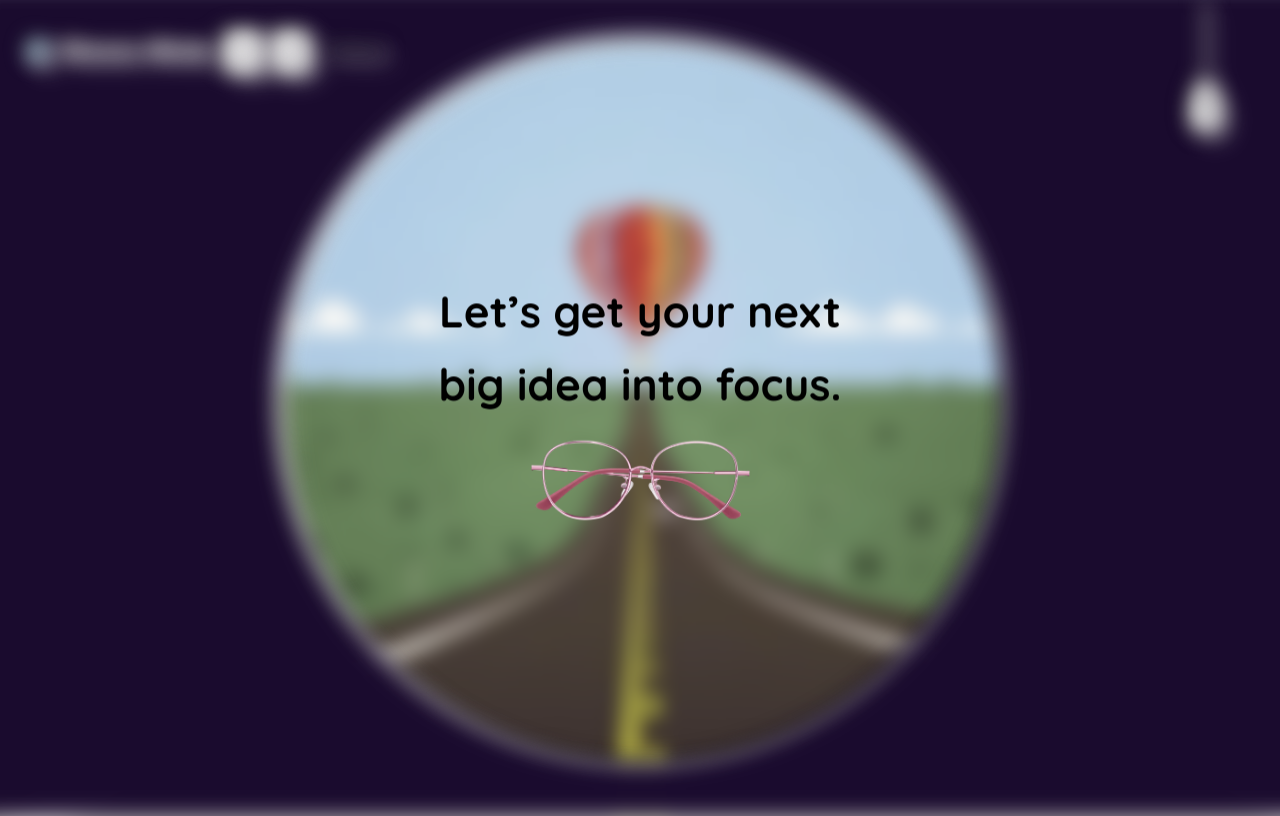
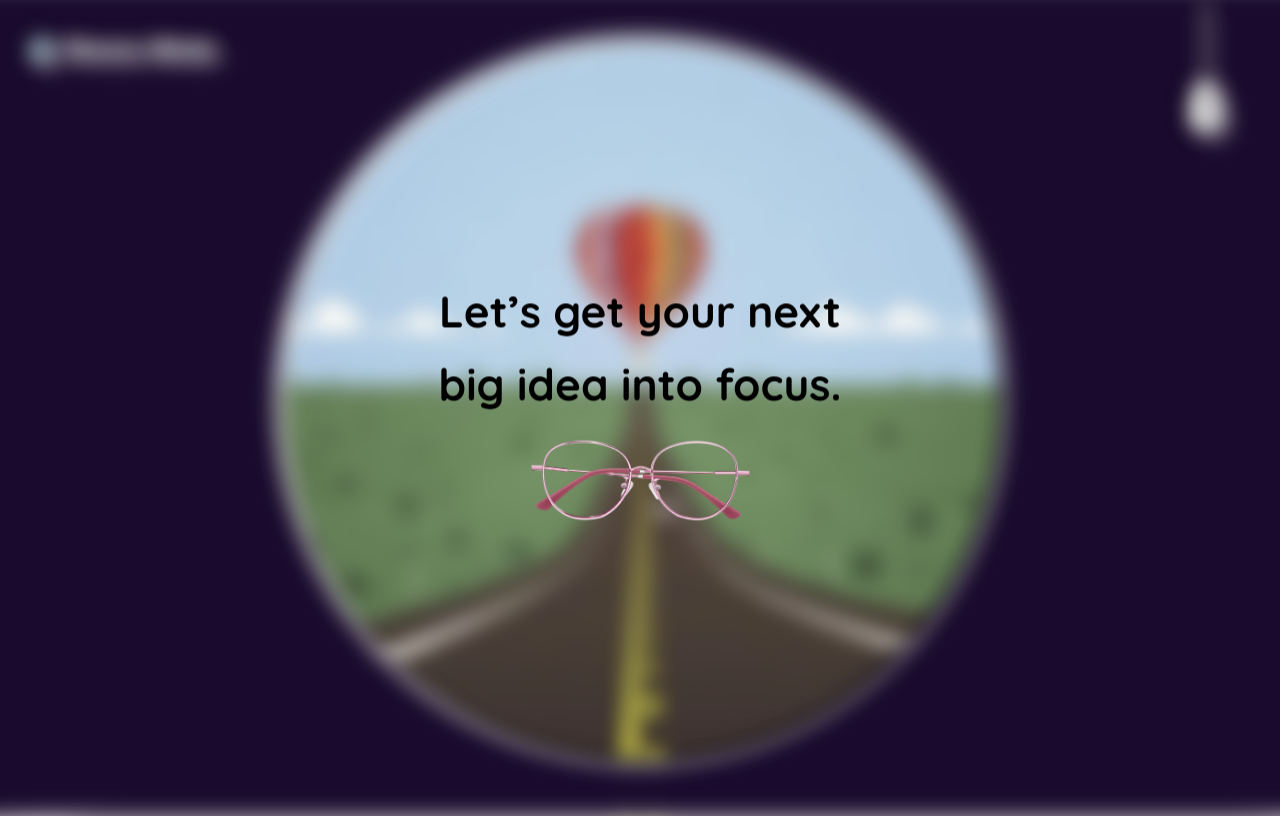
Before and after one commit to rmmindo/rheana-portfolio, a React (Vite) app in the folder apps/web/: page / in a window 1280 px wide. Shown: the top 816 px of the page. Built offline with nearby package versions, Linux system fonts and the light colour scheme.

Commit message:
chore: remove temporary font cycler arrows from brand logo

```diff
--- a/apps/web/src/App.jsx
+++ b/apps/web/src/App.jsx
@@ -1,38 +1,18 @@
-import { useState } from 'react';
 import './styles/main.scss';
 import VisionGate from './components/VisionGate.jsx';
 import ThemeCord from './components/ThemeCord.jsx';
 import Hero from './components/Hero.jsx';
 import { I18nProvider } from './hooks/useI18n.jsx';
-import customFonts from './custom-fonts-list.json';
 
 export default function App() {
-  const [brandFontIdx, setBrandFontIdx] = useState(-1);
-
-  const cycleBrandFont = (direction) => {
-    setBrandFontIdx((prev) => {
-      let next = prev + direction;
-      if (next >= customFonts.length) return -1;
-      if (next < -1) return customFonts.length - 1;
-      return next;
-    });
-  };
-
-  const brandFontFamily = brandFontIdx === -1 ? undefined : `"${customFonts[brandFontIdx]}"`;
-
   return (
     <I18nProvider>
-      {/* Brand Header + Font Cycler */}
-      <div style={{
+      {/* Brand Header */}
+      <a href="/" className="brand-anchor" style={{
         position: 'fixed',
         top: '2rem',
         left: '2rem',
         zIndex: 9000,
-        display: 'flex',
-        alignItems: 'center',
-        gap: '12px'
-      }}>
-        <a href="/" className="brand-anchor" style={{
         display: 'flex',
         alignItems: 'center',
         gap: '12px',
@@ -44,30 +24,9 @@ export default function App() {
           fontSize: '1.25rem',
           letterSpacing: '0.05em',
           mixBlendMode: 'difference',
-            color: '#FFFFFF',
-            fontFamily: brandFontFamily
+          color: '#FFFFFF'
         }}>Rheana Mindo</span>
       </a>
-
-        {/* Font Cycling Controls */}
-        <button
-          className="font-nav-btn brand-font-btn"
-          onClick={() => cycleBrandFont(-1)}
-          aria-label="Previous font for brand"
-        >
-          &#8592;
-        </button>
-        <button
-          className="font-nav-btn brand-font-btn"
-          onClick={() => cycleBrandFont(1)}
-          aria-label="Next font for brand"
-        >
-          &#8594;
-        </button>
-        <span className="font-debugger brand-font-debugger" style={{ margin: 0, paddingLeft: '8px' }}>
-          {brandFontIdx === -1 ? 'Default' : customFonts[brandFontIdx]}
-        </span>
-      </div>
 
       <ThemeCord />
 
```
Lines whose indentation alone changed are shown as unchanged.
